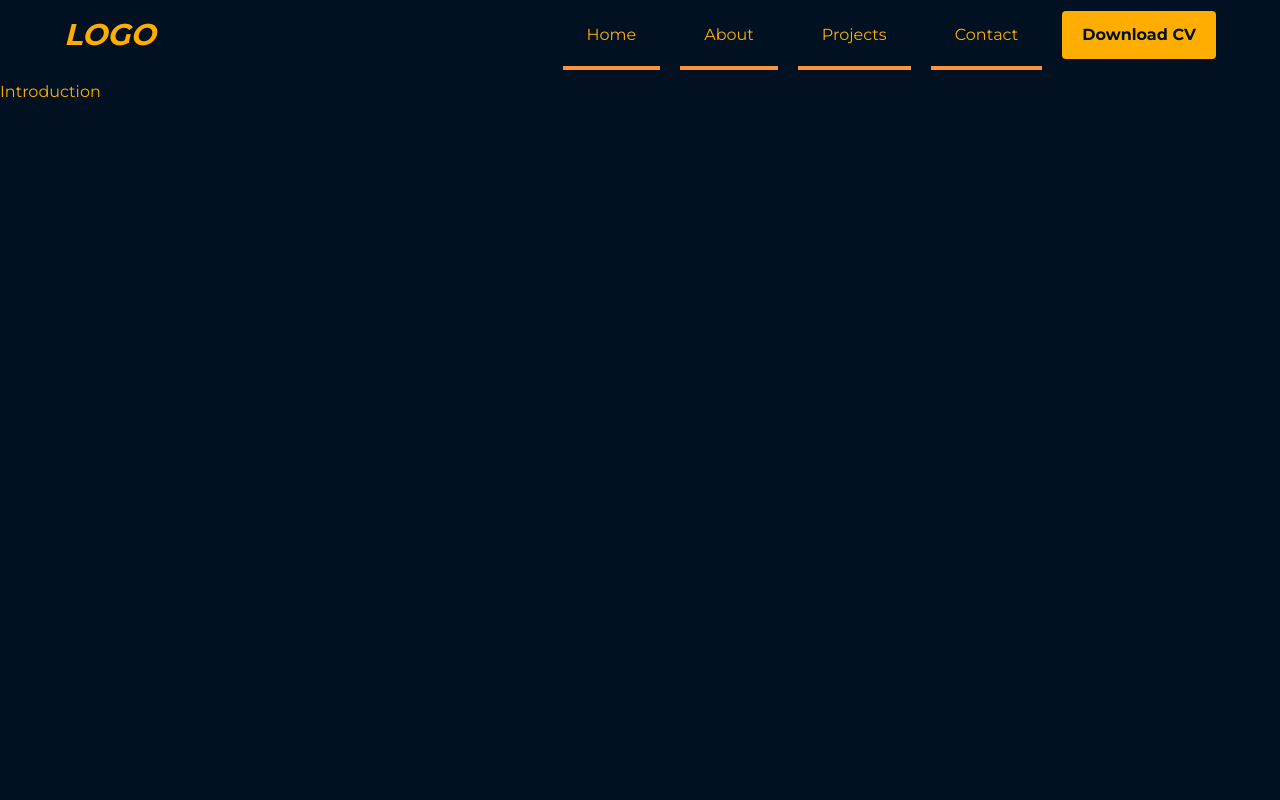
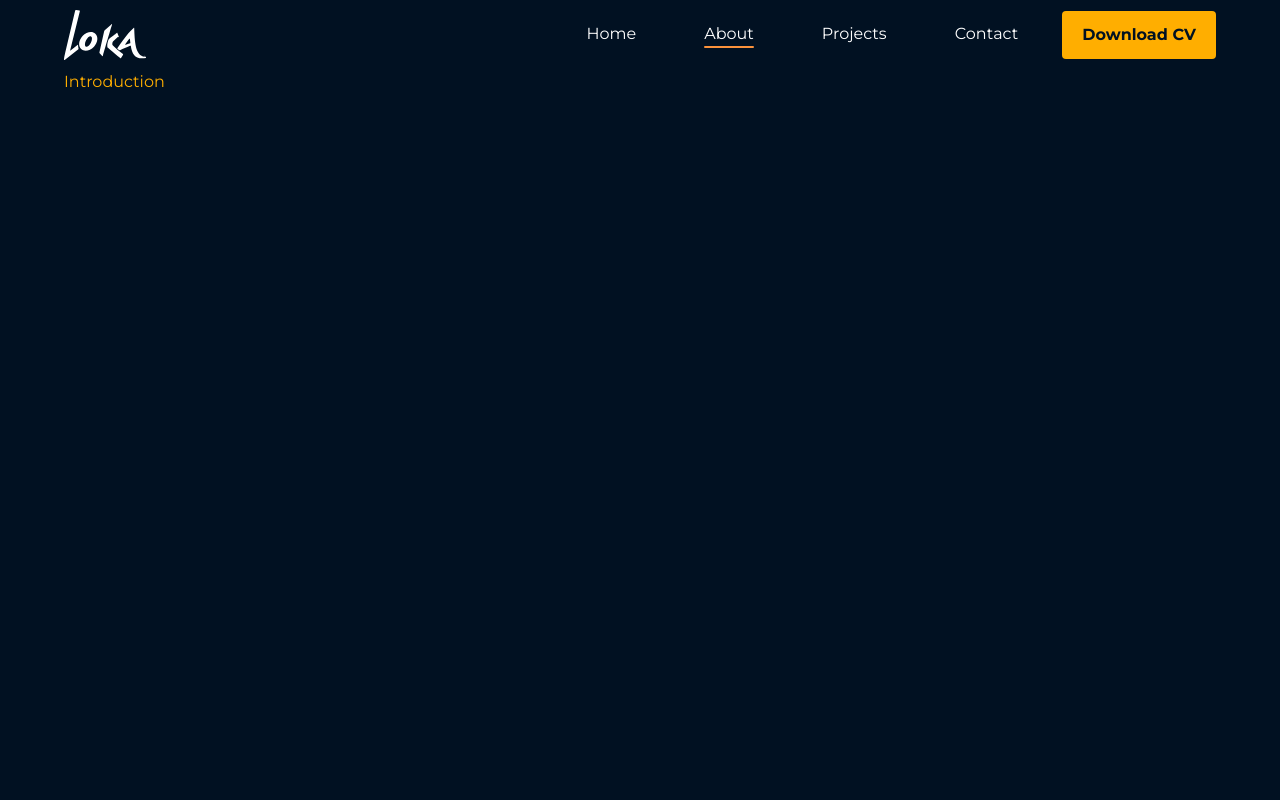
Before and after one commit to lokmanesadani/portfolio-2, a React (Vite) app: page / in a window 1280 px wide. Shown: the top 800 px of the page. Built offline with nearby package versions, Linux system fonts and the light colour scheme.

Commit message:
scrolling fix

```diff
--- a/src/App.tsx
+++ b/src/App.tsx
@@ -1,23 +1,68 @@
 import Layout from "./layouts/layout";
 import Introduction from "./components/intro/Introduction";
-import { BrowserRouter } from "react-router-dom";
 import About from "./components/About/about";
 import Projects from "./components/Projects/projects";
+import Sidenav from "./components/sidenav/sidenav";
+import { useEffect, useRef, useState } from "react";
 function App() {
+  const [selectedLink, setSlecectedLink] = useState<string>("");
+  const intro = useRef<HTMLDivElement>(null);
+  const about = useRef<HTMLDivElement>(null);
+  const projects = useRef<HTMLDivElement>(null);
+  useEffect(() => {
+    window.addEventListener("scroll", () => {
+      if (intro.current) {
+        if (
+          window.pageYOffset >=
+          intro.current.offsetTop - window.innerHeight / 2.2
+        ) {
+          setSlecectedLink("intro");
+        }
+      }
+      if (about.current) {
+        if (
+          window.pageYOffset >=
+          about.current.offsetTop - window.innerHeight / 2.2
+        ) {
+          setSlecectedLink("about");
+        }
+      }
+      if (projects.current) {
+        if (
+          window.pageYOffset >=
+          projects.current.offsetTop - window.innerHeight / 2.2
+        ) {
+          setSlecectedLink("projects");
+        }
+      }
+    });
+  }, []);
+
   return (
-    <BrowserRouter>
     <Layout>
-        <div id="intro" className="h-screen pt-20 w-full">
+      <Sidenav selectedLink={selectedLink} />
+      <div
+        ref={intro}
+        id="intro"
+        className="h-[calc(100vh-70px)] w-full flex justify-center"
+      >
         <Introduction />
       </div>
-        <div id="about" className="h-screen w-full">
+      <div
+        ref={about}
+        id="about"
+        className="h-[calc(100vh-70px)] w-full flex justify-center"
+      >
         <About />
       </div>
-        <div id="projects" className="h-screen w-full">
+      <div
+        ref={projects}
+        id="projects"
+        className="h-[calc(100vh-70px)] w-full flex justify-center"
+      >
         <Projects />
       </div>
     </Layout>
-    </BrowserRouter>
   );
 }
 
--- a/src/components/About/about.tsx
+++ b/src/components/About/about.tsx
@@ -1,5 +1,5 @@
 const About = () => {
-  return <div>About</div>;
+  return <div className="max-w-6xl w-full">About</div>;
 };
 
 export default About;
--- a/src/components/Projects/projects.tsx
+++ b/src/components/Projects/projects.tsx
@@ -1,5 +1,5 @@
 const Projects = () => {
-  return <div>Projects</div>;
+  return <div className="max-w-6xl w-full">Projects</div>;
 };
 
 export default Projects;
--- a/src/components/intro/Introduction.tsx
+++ b/src/components/intro/Introduction.tsx
@@ -1,5 +1,5 @@
 const Introduction = () => {
-  return <div>Introduction</div>;
+  return <div className="max-w-6xl w-full">Introduction</div>;
 };
 
 export default Introduction;
--- /dev/null
+++ b/src/components/logo.tsx
@@ -0,0 +1,28 @@
+const logo = (props: {
+  weight: string | number | undefined;
+  height: string | number | undefined;
+}) => {
+  return (
+    <>
+      <svg
+        width={props.weight}
+        height={props.height}
+        viewBox="0 0 4286 2601"
+        version="1.1"
+        fillRule="evenodd"
+        clipRule="evenodd"
+        strokeLinejoin="round"
+        strokeMiterlimit="2"
+        fill="currentColor"
+      >
+        <path d="M3338.52,1226.93c-213.723,269.186 -371.359,479.746 -555.776,753.119c-12.328,16.704 -9.909,26.6 0,35.778c26.528,24.569 54.497,48.419 85.313,70.845c14.543,10.583 25.93,12.454 45.305,4.135c170.034,-74.082 332.361,-144.094 523.328,-225.154c20.248,-8.292 37.113,-8.842 39.382,5.317c70.239,438.311 235.687,722.998 796.421,624.707c14.47,-3.857 19.081,-12.063 2.523,-24.626c-37.421,-28.648 -55.691,-51.678 -61.913,-92.126c-1.281,-8.327 -9.127,-10.157 -9.127,5.282l0,51.84c-508.776,-48.605 -524.892,-830.32 -551.913,-1500.1c-0.596,-14.79 -17.17,-18.314 -30.134,-5.35c-101.848,92.127 -200.332,195.827 -283.409,296.331Zm89.452,282.161c-2.358,-20.322 -27.164,-20.395 -41.393,0c-65.129,88.814 -130.825,178.763 -197.144,269.959c-15.791,22.632 -2.718,30.373 17.242,24.455c71.217,-18.302 152.84,-41.553 230.013,-68.194c10.287,-4.292 15.881,-10.878 14.253,-28.276c-5.869,-62.718 -14.743,-127.049 -22.971,-197.944Z" />
+        <path d="M0.194,2563.08c4.232,-71.263 32.298,-216.544 67.314,-367.545l514.598,-2167.32c6.295,-23.895 23.996,-30.994 46.837,-27.305l179.145,31.505c13.805,3.329 21.359,16.82 16.276,37.903l-499.743,2010.69c-7.556,31.452 1.561,43.404 32.332,18.432l344.846,-279.863c18.506,-15.018 29.135,-7.456 29.27,19.693c0.232,49.363 17.808,129.428 23.662,171.978c2.1,15.256 -8.297,36.972 -23.662,45.616l-678.292,525.917c-32.598,27.654 -55.117,22.972 -52.583,-19.701Z" />
+        <path d="M1630.96,1230.43c164.384,151.213 132.517,453.705 -71.118,675.078c-203.635,221.373 -502.42,278.334 -666.804,127.121c-164.384,-151.212 -132.517,-453.704 71.118,-675.077c203.635,-221.373 502.42,-278.335 666.804,-127.122Zm-223.12,143.734c68.248,34.596 62.945,182.444 -11.832,329.954c-74.778,147.51 -190.896,239.181 -259.144,204.585c-68.247,-34.597 -62.944,-182.445 11.833,-329.955c74.778,-147.51 190.896,-239.181 259.143,-204.584Z" />
+        <path d="M2495.67,770.76c16.438,-50.633 -6.318,-46.399 -33.271,-22.078l-329.104,296.975c-19.752,17.485 -36.652,41.245 -47.277,78.811l-241.631,1069.23c-5.437,23.091 -2.056,41.893 11.196,55.64l132.146,149.174c9.308,12.746 25.713,10.889 31.605,-9.582c162.937,-566.146 476.336,-1618.17 476.336,-1618.17Z" />
+        <path d="M2781.87,1202.97c-5.452,-13.489 -20.593,-18.271 -35.985,-9.084c0,0 -91.835,69.942 -350.369,266.845c-64.035,48.77 -95.867,119.035 -107.83,158.994c-24.936,83.284 -36.995,177.81 -36.995,233.584c0,55.775 15.959,97.981 36.995,116.132c66.168,57.096 572.943,485.224 632.561,531.087c14.779,11.369 36.193,15.088 46.875,-4.145c31.356,-56.451 67.393,-111.193 106.465,-170.204c11.035,-17.821 -4.85,-34.451 -21.992,-46.514c-186.337,-131.125 -359.468,-274.013 -520.25,-441.605c-34.366,-44.975 -15.919,-165.42 27.993,-209.333l240.065,-219.301c16.855,-9.596 36.999,-10.271 54.329,8.212c1.624,1.732 9.153,0.469 6.982,-7.097c-12.341,-43.027 -78.844,-207.571 -78.844,-207.571Z" />
+      </svg>
+    </>
+  );
+};
+
+export default logo;
--- a/src/components/sidenav/sidenav.scss
+++ b/src/components/sidenav/sidenav.scss
@@ -5,17 +5,16 @@
     @apply list-none flex flex-row justify-center items-center flex-grow gap-5 max-w-6xl
 }
 .sidenav .link{
-    @apply flex justify-center items-center h-full py-3 px-6
+    @apply flex justify-center items-center h-full py-3 px-6 text-white flex-col
 }
 
 .sidenav li{
+
     @apply py-3 px-5 bg-icon text-backgound font-monterastBold rounded
 }
 
 .active{
-    @apply relative;
-    &::after{
-        @apply absolute bottom-0 left-0 w-full h-1 bg-orange-400;
-        content: '';
-    }
+    @apply relative transition-all bottom-0  left-0  h-[2px] bg-orange-400 rounded-full ;
+    content: '';
+
 }
--- a/src/components/sidenav/sidenav.tsx
+++ b/src/components/sidenav/sidenav.tsx
@@ -1,47 +1,67 @@
 import "./sidenav.scss";
-import { HashLink as Link } from "react-router-hash-link";
-import { useEffect } from "react";
+import { useEffect, useState } from "react";
+import Logo from "./../logo";
 interface SideNavItem {
   icon: string;
   id: string;
 }
-const Sidenav = () => {
+const Sidenav = (props: { selectedLink: string }) => {
+  const [windowTop, setWindowTop] = useState<boolean>(true);
+  const [selectedLink, setSelectedLink] = useState<string>("");
+  const [automatic, setAutomatic] = useState<boolean>(false);
   const items: SideNavItem[] = [
     { icon: "Home", id: "intro" },
     { icon: "About", id: "about" },
     { icon: "Projects", id: "projects" },
     { icon: "Contact", id: "projects" },
   ];
-  const handleScroll = (div: string) => {
-    const element = document.getElementById(div);
-    return (
-      element &&
-      window.pageYOffset > element.offsetTop - element.offsetHeight / 2 &&
-      window.pageYOffset < element.offsetTop + element.offsetHeight / 2
-    );
+
+  useEffect(() => {
+    window.addEventListener("scroll", () => {
+      setWindowTop(window.pageYOffset > 10);
+    });
+  }, []);
+  const scrollTo = (div: string) => {
+    const element = document.getElementById(`${div}`);
+    if (element) {
+      window.scrollTo({
+        top: element.offsetTop - 70,
+        behavior: "smooth",
+      });
+    }
   };
   useEffect(() => {
-    window.addEventListener("scroll", () => {
-      const sideNav = document.querySelector(".sidenav");
-      if (sideNav) {
-        if (window.pageYOffset > 0) {
-          sideNav.classList.add("bg-slate-900");
-        } else {
-          sideNav.classList.remove("bg-slate-900");
-        }
-      }
-    });
-  }, []);
-
+    if (!automatic) {
+      setSelectedLink(props.selectedLink);
+    }
+  }, [props.selectedLink]);
   return (
-    <div className={`sidenav`}>
+    <div className={`sidenav z-50 ${windowTop ? " bg-slate-900" : ""}`}>
       <ul>
-        <div className="text-3xl font-monterastBold italic mr-auto">LOGO</div>
+        <div className="text-3xl font-monterastBold italic mr-auto text-white">
+          <Logo height={50} />
+        </div>
         {items.map((item, index) => {
           return (
-            <Link className="link active" key={index} to={`#${item.id}`} smooth>
+            <a
+              onClick={() => {
+                setSelectedLink(item.id);
+                setAutomatic(true);
+                scrollTo(item.id);
+                setTimeout(() => {
+                  setAutomatic(false);
+                }, 1000);
+              }}
+              className={`link `}
+              key={index}
+            >
               {item.icon}
-            </Link>
+              <span
+                className={`active ${
+                  selectedLink === item.id ? " w-full" : " w-0"
+                }`}
+              ></span>
+            </a>
           );
         })}
         <li>Download CV</li>
--- a/src/layouts/layout.tsx
+++ b/src/layouts/layout.tsx
@@ -1,11 +1,6 @@
 import Sidenav from "../components/sidenav/sidenav";
 const Layout = (props: { children: any }) => {
-  return (
-    <div className="sticky top-0 left-0 w-screen ">
-      <Sidenav />
-      <div className="absolute top-0">{props.children}</div>
-    </div>
-  );
+  return <div className="sticky top-0 left-0 w-screen ">{props.children}</div>;
 };
 
 export default Layout;
```
Also changed, not shown: public/fonts/Montserrat-VariableFont_wght.ttf (added), src/assets/LOGO.svg (added). Lines whose indentation alone changed are shown as unchanged.
